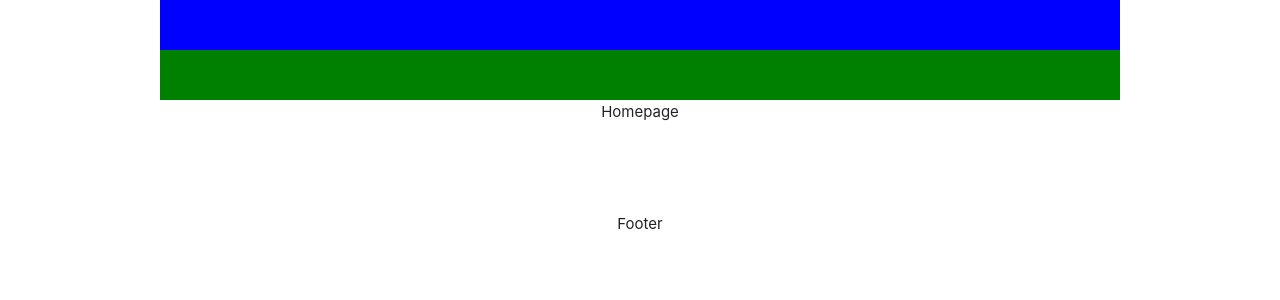
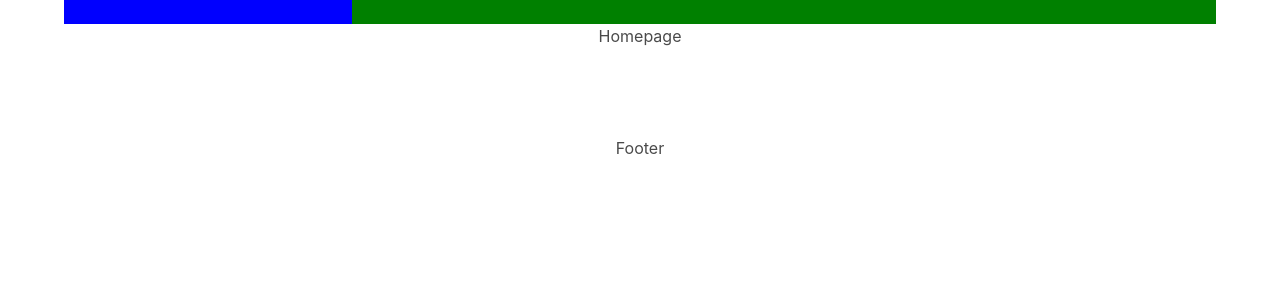
Before and after one commit to NicolaL95/tournament-of-power-r-l, a React (Create React App) app: page / in a window 1280 px wide. Shown: the top 300 px of the page. Built offline with nearby package versions, Linux system fonts and the light colour scheme.

Commit message:
add bulma

```diff
--- a/package.json
+++ b/package.json
@@ -6,6 +6,7 @@
     "@testing-library/jest-dom": "^5.17.0",
     "@testing-library/react": "^13.4.0",
     "@testing-library/user-event": "^13.5.0",
+    "bulma": "^0.9.4",
     "react": "^18.2.0",
     "react-dom": "^18.2.0",
     "react-router-dom": "^6.16.0",
--- a/public/index.html
+++ b/public/index.html
@@ -3,8 +3,8 @@
   <head>
     <meta charset="utf-8" />
     <link rel="icon" href="%PUBLIC_URL%/favicon.ico" />
-    <link rel="stylesheet" href="https://cdnjs.cloudflare.com/ajax/libs/skeleton/2.0.4/skeleton.min.css">
     <meta name="viewport" content="width=device-width, initial-scale=1" />
+
     <meta name="theme-color" content="#000000" />
     <meta
       name="description"
--- a/src/components/Header.jsx
+++ b/src/components/Header.jsx
@@ -1,9 +1,9 @@
 const Header = () =>{
 return(
     <header className='container' style={{backgroundColor: 'red'}}>
-        <div className="row">
-            <div style={{backgroundColor: 'blue', height: '50px'}}></div>
-            <div style={{backgroundColor: 'green', height: '50px'}}></div>
+        <div className="columns m-0">
+            <div className="column is-3" style={{backgroundColor: 'blue', height: '20px'}}></div>
+            <div className="column is-9" style={{backgroundColor: 'green', height: '20px'}}></div>
         </div>
     </header>
 
--- a/src/index.css
+++ b/src/index.css
@@ -1,3 +1,4 @@
+@import 'bulma/css/bulma.css';
 body {
   margin: 0;
   font-family: -apple-system, BlinkMacSystemFont, 'Segoe UI', 'Roboto', 'Oxygen',
```
Also changed, not shown: 1 other file (tests, documents, lock files or other folders).
